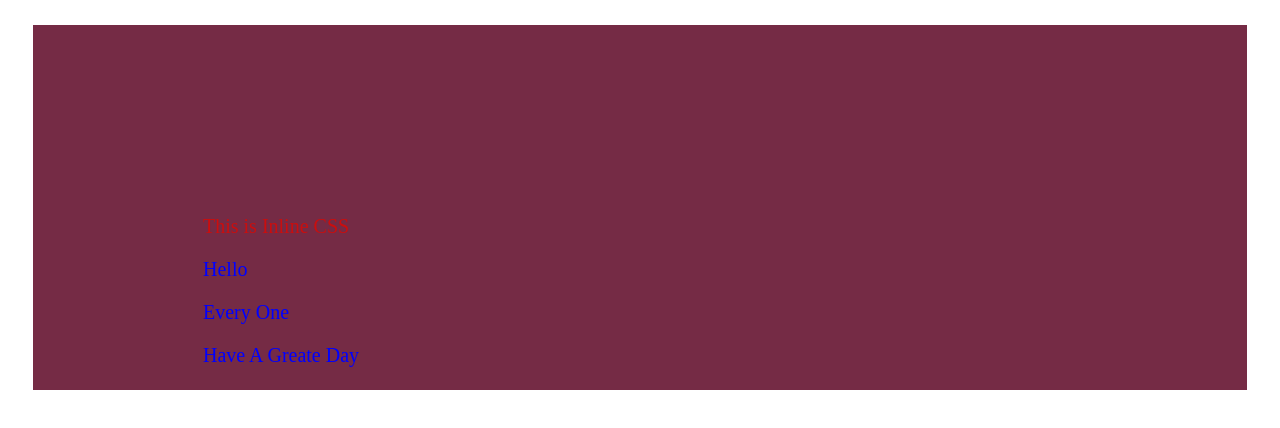
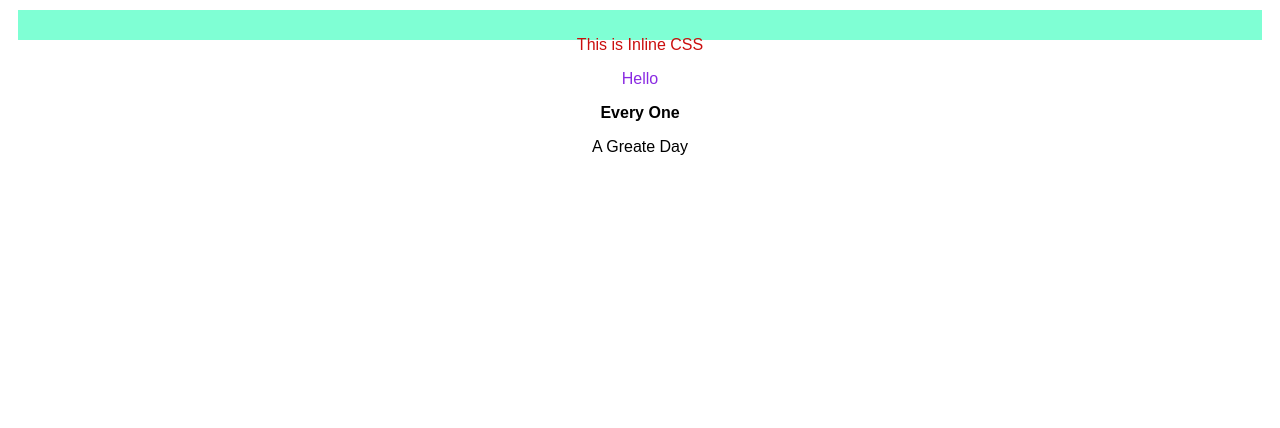
Before and after one commit to sanika13125/Assgnment123, a plain HTML site: page index.html in a window 1280 px wide. Drawn offline with Linux system fonts and the light colour scheme.

Commit message:
Add files via upload

```diff
--- a/index.html
+++ b/index.html
@@ -5,14 +5,13 @@
     <meta name="viewport" content="width=device-width, initial-scale=1.0">
     <title>Document</title>
     <link rel="stylesheet" href="style.css">
-
 </head>
 <body>
     <div class="container">
         <p style="color: rgb(203, 14, 14);">This is Inline CSS</p>
-        <p style="color:blue";>Hello</p>
-        <p style="color:blue";>Every One</p>
-        <p style="color:blue";>Have A Greate Day</p>
+        <p style="color: blueviolet;">Hello</p>
+        <p style="color: blueviolet;"></p><b>Every One</b></p>
+        <p style="color: blueviolet;"></p> A Greate Day</p>
     </div>
 
 </body>
--- a/style.css
+++ b/style.css
@@ -1,12 +1,9 @@
+
 .container{
-    text-align:top;
-    background-color: #752b45;
-    margin: 25px;
-    padding: 170px;
-    height: 25px;
-    justify-content: center;
-    display: flexbox;
-    text-shadow: 20px;
-    font-size:20px;
-    background-size: 600px;
+    text-align: center;
+    font-family: Arial, sans-serif;
+    background-color: aquamarine;
+    margin: 10px;
+    padding: 10px;
+    height: 10px;
 }
```
